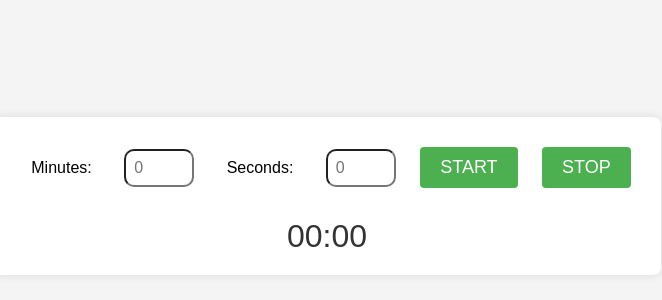
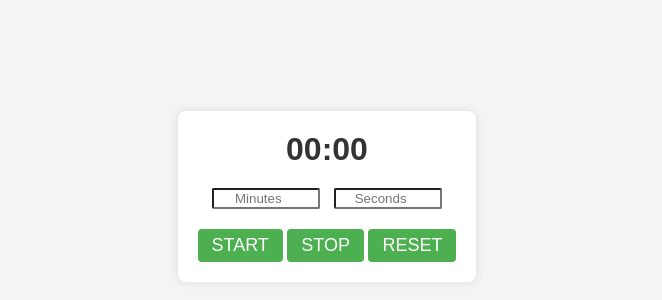
Before and after one commit to Vikramyadv/Vikram_Elchemy, a plain HTML site: page index.html in a window 1280 px wide. Shown: the part 204-504 px from the top of the page, without its empty margins (313-975 px from the left). Drawn offline with Linux system fonts and the light colour scheme.

Commit message:
3 commit

```diff
--- a/index.html
+++ b/index.html
@@ -4,20 +4,25 @@
     <meta charset="UTF-8" />
     <meta name="viewport" content="width=device-width, initial-scale=1.0" />
     <link rel="stylesheet" href="style.css" />
-    <title>Stop Watch Timer</title>
+    <title>Timer App</title>
   </head>
   <body>
     <div class="timer-container">
-      <label for="minutes">Minutes:</label>
-      <input type="number" id="minutes" min="0" placeholder="0" />
+      <div id="timer">00:00</div>
 
-      <label for="seconds">Seconds:</label>
-      <input type="number" id="seconds" min="0" max="59" placeholder="0" />
+      <div class="input-box">
+        <div class="input-container">
+          <input type="number" id="minutes" min="0" placeholder="Minutes" />
+        </div>
+
+        <div class="input-container">
+          <input type="number" id="seconds" min="0" max="59" placeholder="Seconds" />
+        </div>
+      </div>
 
       <button onclick="startTimer()">START</button>
       <button onclick="stopTimer()">STOP</button>
-
-      <div id="timer">00:00</div>
+      <button onclick="resetTimer()">RESET</button>
     </div>
 
     <script src="script.js"></script>
--- a/script.js
+++ b/script.js
@@ -1,4 +1,6 @@
 let timer;
+let originalMinutes = 0;
+let originalSeconds = 0;
 let minutesInput = document.getElementById("minutes");
 let secondsInput = document.getElementById("seconds");
 let timerDisplay = document.getElementById("timer");
@@ -13,6 +15,9 @@ function startTimer() {
     alert("Invalid input! Please enter valid values.");
     return;
   }
+
+  originalMinutes = minutes;
+  originalSeconds = seconds;
 
   let totalSeconds = minutes * 60 + seconds;
 
@@ -34,6 +39,13 @@ function stopTimer() {
   clearInterval(timer);
 }
 
+function resetTimer() {
+  clearInterval(timer);
+  timerDisplay.textContent = "00:00";
+  minutesInput.value = originalMinutes;
+  secondsInput.value = originalSeconds;
+}
+
 function padZero(number) {
   return (number < 10 ? "0" : "") + number;
 }
--- a/style.css
+++ b/style.css
@@ -7,9 +7,7 @@ body {
     margin: 0;
     background-color: #f4f4f4;
 }
-h1{
-    display: f;
-}
+
 .timer-container {
     text-align: center;
     background-color: #fff;
@@ -18,17 +16,36 @@ h1{
     padding: 20px;
 }
 
-label,
-input,
-button {
-    margin: 10px;
-    padding: 8px;
-    font-size: 16px;
-    border-radius: 10px;
+#timer {
+    font-size: 2em;
+    margin-bottom: 20px;
+    color: #333;
+    font-weight: bold;
+}
+
+.input-box {
+    display: flex;
+    justify-content: space-evenly;
+    margin-bottom: 20px;
+}
+
+.input-container {
+    position: relative;
+    text-align: center;
+}
+
+label {
+    display: block;
+    position: absolute;
+    top: 50%;
+    transform: translateY(-50%);
+    margin-bottom: 5px;
 }
 
 input {
-    width: 50px;
+    width: 100px;
+    text-align: center;
+    border-radius: 2px;
 }
 
 button {
@@ -36,7 +53,7 @@ button {
     color: #fff;
     border: none;
     border-radius: 4px;
-    padding: 10px 20px;
+    padding: 6px 14px;
     cursor: pointer;
     font-size: 18px;
     transition: background-color 0.3s ease;
@@ -45,9 +62,3 @@ button {
 button:hover {
     background-color: #45a049;
 }
-
-#timer {
-    font-size: 2em;
-    margin-top: 20px;
-    color: #333;
-}
```
